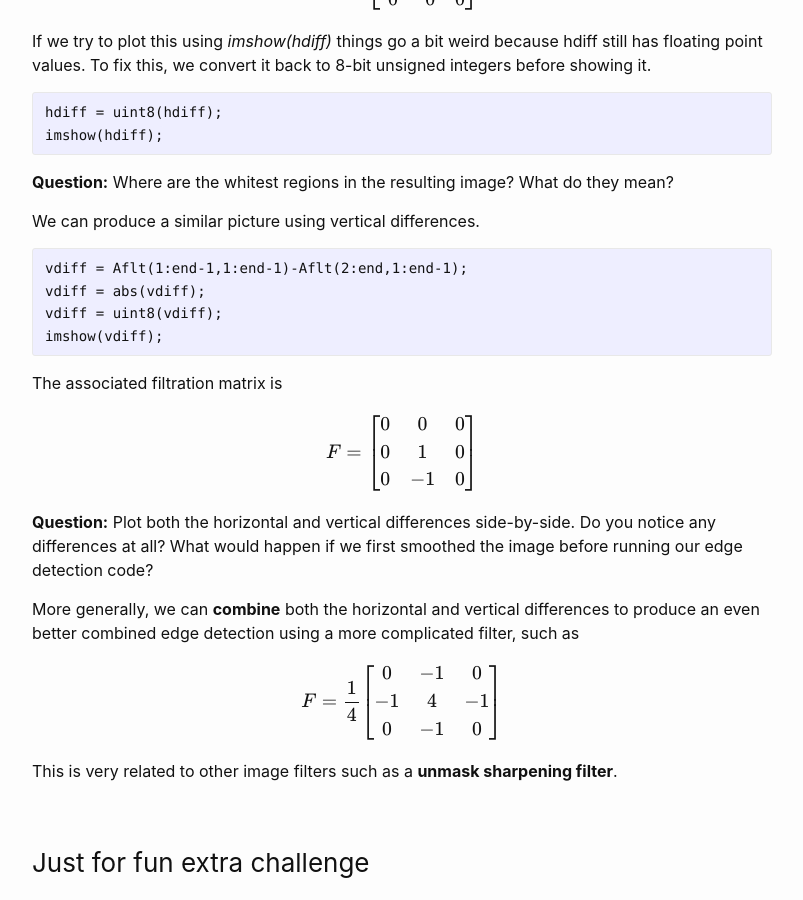
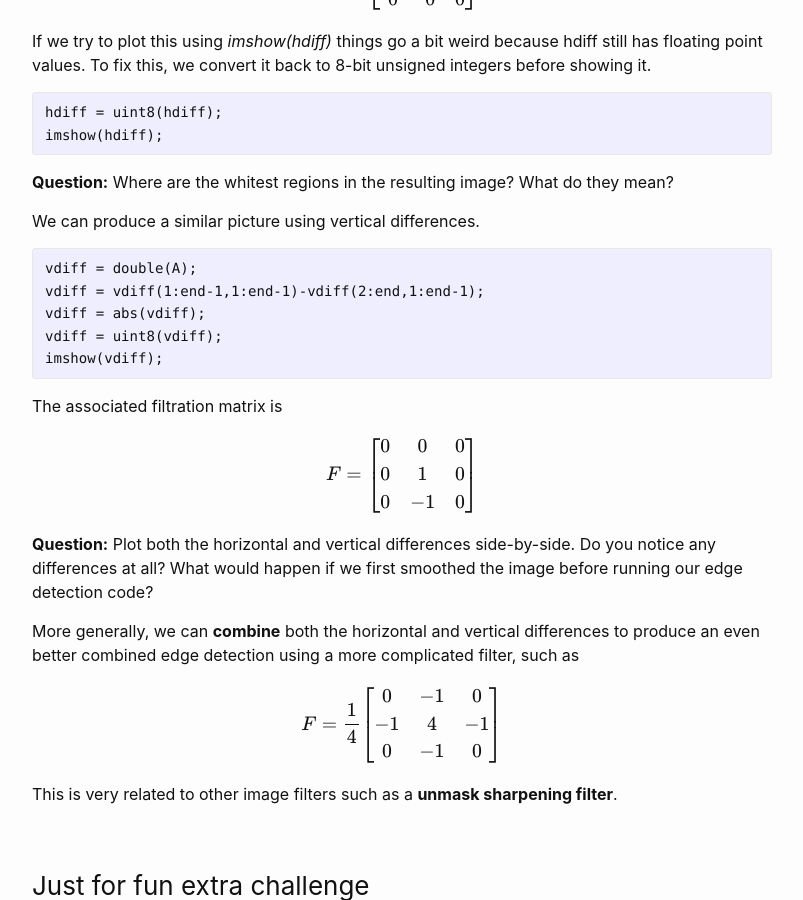
Before and after one commit to wcasper/math107spring2023, a Jekyll site: the page built from _worksheets/ws4/ws4.md, in a window 1280 px wide and 900 px high, scrolled down 2914 px. Shown: the whole window, without its empty margins (238-1041 px from the left). Built offline with Jekyll 4.4.1, drawn with Linux system fonts in a browser that asks for light colours.

Commit message:
fixed bug

````diff
--- a/_worksheets/ws4/ws4.md
+++ b/_worksheets/ws4/ws4.md
@@ -116,7 +116,8 @@ imshow(hdiff);
 
 We can produce a similar picture using vertical differences.
 ```MATLAB
-vdiff = Aflt(1:end-1,1:end-1)-Aflt(2:end,1:end-1);
+vdiff = double(A);
+vdiff = vdiff(1:end-1,1:end-1)-vdiff(2:end,1:end-1);
 vdiff = abs(vdiff);
 vdiff = uint8(vdiff);
 imshow(vdiff);
````
